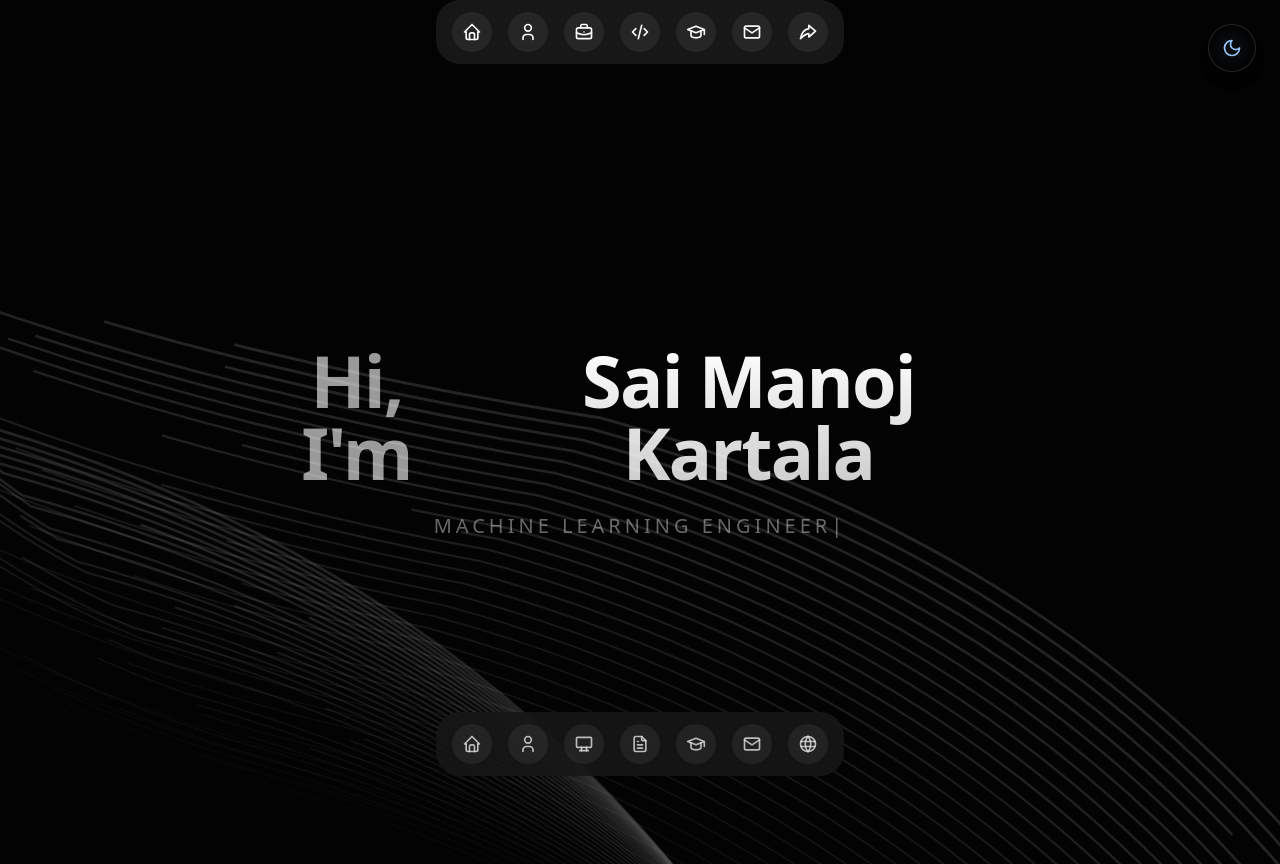
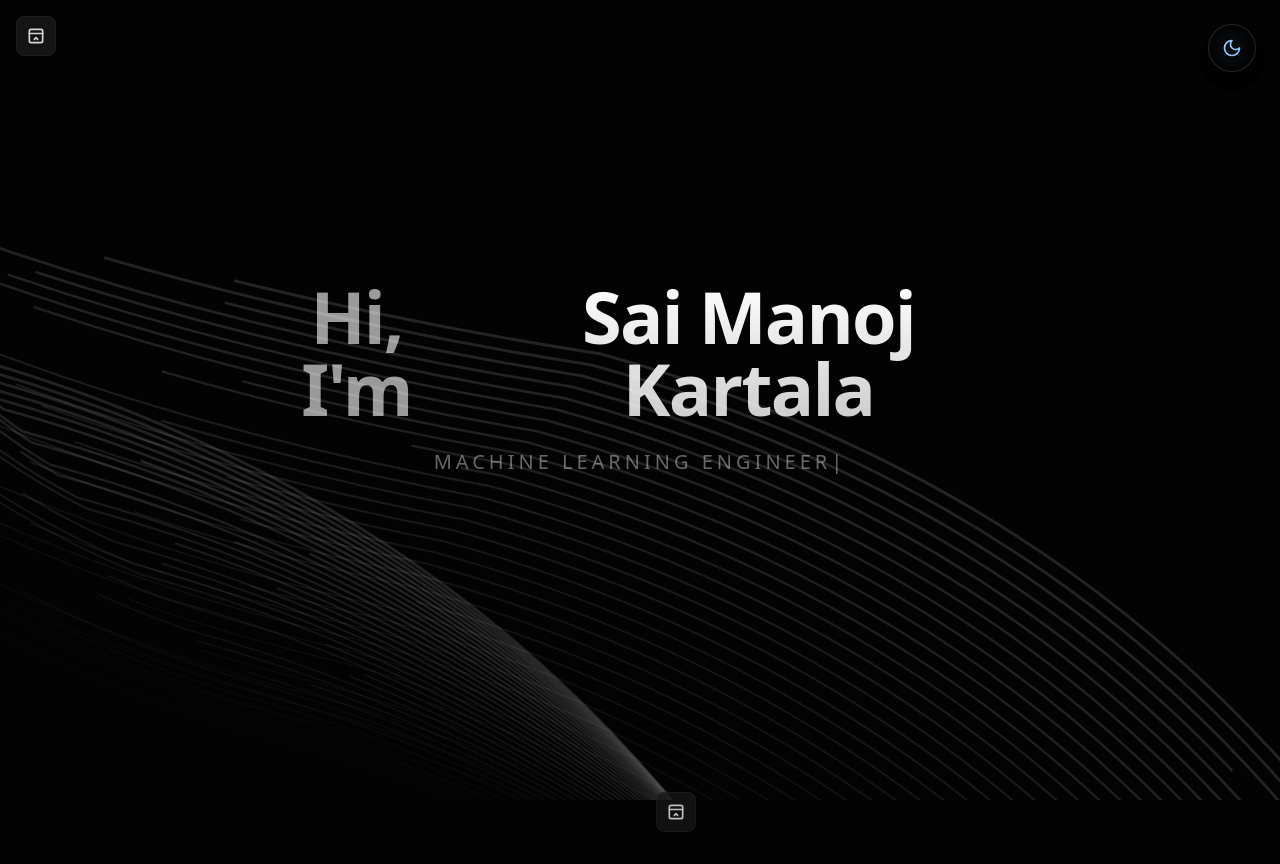
Before and after one commit to SaiManojK16/portfolio, a Next.js app: page / in a window 1280 px wide. After the commit the page ends 800 px from the top, so only its background shows below. Built offline with nearby package versions, Linux system fonts and the light colour scheme.

Commit message:
fix: Remove duplicate navigation and simplify to single menu

```diff
--- a/components/ui/floating-dock.tsx
+++ b/components/ui/floating-dock.tsx
@@ -4,15 +4,8 @@ import Link from "next/link"
 import { usePathname } from "next/navigation"
 import { cn } from "@/lib/utils"
 import { IconLayoutNavbarCollapse } from "@tabler/icons-react"
-import {
-  AnimatePresence,
-  MotionValue,
-  motion,
-  useMotionValue,
-  useSpring,
-  useTransform,
-} from "framer-motion"
-import { useRef, useState } from "react"
+import { AnimatePresence, motion } from "framer-motion"
+import { useState } from "react"
 
 type SubMenuItem = {
   title: string;
@@ -29,40 +22,19 @@ type DockItem = {
 
 interface FloatingDockProps {
   items: DockItem[]
-  desktopClassName?: string
-  mobileClassName?: string
+  className?: string
 }
 
 export const FloatingDock = ({
   items,
-  desktopClassName,
-  mobileClassName,
-}: {
-  items: DockItem[];
-  desktopClassName?: string;
-  mobileClassName?: string;
-}) => {
-  return (
-    <>
-      <FloatingDockDesktop items={items} className={desktopClassName} />
-      <FloatingDockMobile items={items} className={mobileClassName} />
-    </>
-  );
-};
-
-const FloatingDockMobile = ({
-  items,
   className,
-}: {
-  items: DockItem[];
-  className?: string;
-}) => {
+}: FloatingDockProps) => {
   const [open, setOpen] = useState(false);
   const [openSubmenu, setOpenSubmenu] = useState<string | null>(null);
   const pathname = usePathname();
 
   return (
-    <div className={cn("block md:hidden", className)}>
+    <div className={className}>
       {/* Menu Button */}
       <div className="fixed top-4 left-4 z-[100]">
         <motion.button
@@ -175,176 +147,3 @@ const FloatingDockMobile = ({
     </div>
   );
 };
-
-const FloatingDockDesktop = ({
-  items,
-  className,
-}: {
-  items: DockItem[];
-  className?: string;
-}) => {
-  let mouseX = useMotionValue(Infinity);
-  return (
-    <motion.div
-      onMouseMove={(e) => mouseX.set(e.pageX)}
-      onMouseLeave={() => mouseX.set(Infinity)}
-      className={cn(
-        "mx-auto hidden h-16 items-end gap-4 rounded-3xl bg-gray-50 px-4 pb-3 md:flex dark:bg-neutral-900",
-        className,
-      )}
-    >
-      {items.map((item) => (
-        <IconContainer mouseX={mouseX} key={item.title} {...item} />
-      ))}
-    </motion.div>
-  );
-};
-
-function IconContainer({
-  mouseX,
-  title,
-  icon,
-  href,
-  submenu,
-}: {
-  mouseX: MotionValue;
-  title: string;
-  icon: React.ReactNode;
-  href: string;
-  submenu?: SubMenuItem[];
-}) {
-  let ref = useRef<HTMLDivElement>(null);
-  const [hovered, setHovered] = useState(false);
-  const [openSubmenu, setOpenSubmenu] = useState(false);
-  const isExternalLink = href.startsWith('http') || href.startsWith('mailto:') || href === '#';
-
-  let distance = useTransform(mouseX, (val) => {
-    let bounds = ref.current?.getBoundingClientRect() ?? { x: 0, width: 0 };
-    return val - bounds.x - bounds.width / 2;
-  });
-
-  let widthTransform = useTransform(distance, [-150, 0, 150], [40, 80, 40]);
-  let heightTransform = useTransform(distance, [-150, 0, 150], [40, 80, 40]);
-
-  let widthTransformIcon = useTransform(distance, [-150, 0, 150], [20, 40, 20]);
-  let heightTransformIcon = useTransform(distance, [-150, 0, 150], [20, 40, 20]);
-
-  let width = useSpring(widthTransform, {
-    mass: 0.1,
-    stiffness: 150,
-    damping: 12,
-  });
-  let height = useSpring(heightTransform, {
-    mass: 0.1,
-    stiffness: 150,
-    damping: 12,
-  });
-
-  let widthIcon = useSpring(widthTransformIcon, {
-    mass: 0.1,
-    stiffness: 150,
-    damping: 12,
-  });
-  let heightIcon = useSpring(heightTransformIcon, {
-    mass: 0.1,
-    stiffness: 150,
-    damping: 12,
-  });
-
-  if (submenu) {
-    return (
-      <div className="relative">
-        <motion.div
-          ref={ref}
-          style={{ width, height }}
-          onMouseEnter={() => {
-            setOpenSubmenu(true);
-          }}
-          onMouseLeave={() => {
-            setOpenSubmenu(false);
-          }}
-          className="relative flex aspect-square items-center justify-center rounded-full bg-gray-200 dark:bg-neutral-800"
-        >
-          <motion.div
-            style={{ width: widthIcon, height: heightIcon }}
-            className="flex items-center justify-center"
-          >
-            {icon}
-          </motion.div>
-          <AnimatePresence>
-            {openSubmenu && (
-              <motion.div
-                initial={{ opacity: 0, y: 10 }}
-                animate={{ opacity: 1, y: 0 }}
-                exit={{ opacity: 0, y: 10 }}
-                className="absolute bottom-[calc(100%+0.5rem)] left-1/2 -translate-x-1/2 z-50"
-                style={{
-                  width: 'max-content',
-                  marginLeft: '-4px'
-                }}
-              >
-                <div className="bg-gray-50 dark:bg-neutral-900 rounded-xl p-3 shadow-lg border border-gray-200 dark:border-neutral-800">
-                  <div className="text-xs font-medium text-neutral-600 dark:text-neutral-400 mb-2 text-center">
-                    Socials
-                  </div>
-                  <div className="flex flex-col gap-2 items-center">
-                    {submenu.map((item) => (
-                      <a
-                        key={item.title}
-                        href={item.href}
-                        target="_blank"
-                        rel="noopener noreferrer"
-                        className="group flex h-10 w-10 items-center justify-center rounded-full bg-gray-100 hover:bg-gray-200 dark:bg-neutral-800 dark:hover:bg-neutral-700 transition-colors relative"
-                        title={item.title}
-                      >
-                        <div className="h-5 w-5">{item.icon}</div>
-                        <div className="absolute left-full ml-2 px-2 py-1 bg-gray-800 text-white text-xs rounded opacity-0 group-hover:opacity-100 transition-opacity whitespace-nowrap">
-                          {item.title}
-                        </div>
-                      </a>
-                    ))}
-                  </div>
-                </div>
-              </motion.div>
-            )}
-          </AnimatePresence>
-        </motion.div>
-      </div>
-    );
-  }
-
-  const content = (
-    <motion.div
-      ref={ref}
-      style={{ width, height }}
-      onMouseEnter={() => setHovered(true)}
-      onMouseLeave={() => setHovered(false)}
-      className="relative flex aspect-square items-center justify-center rounded-full bg-gray-200 dark:bg-neutral-800"
-    >
-      <AnimatePresence>
-        {hovered && (
-          <motion.div
-            initial={{ opacity: 0, y: 10, x: "-50%" }}
-            animate={{ opacity: 1, y: 0, x: "-50%" }}
-            exit={{ opacity: 0, y: 2, x: "-50%" }}
-            className="absolute -top-8 left-1/2 w-fit rounded-md border border-gray-200 bg-gray-100 px-2 py-0.5 text-xs whitespace-pre text-neutral-700 dark:border-neutral-900 dark:bg-neutral-800 dark:text-white"
-          >
-            {title}
-          </motion.div>
-        )}
-      </AnimatePresence>
-      <motion.div
-        style={{ width: widthIcon, height: heightIcon }}
-        className="flex items-center justify-center"
-      >
-        {icon}
-      </motion.div>
-    </motion.div>
-  );
-
-  if (isExternalLink) {
-    return <a href={href}>{content}</a>;
-  }
-
-  return <Link href={href}>{content}</Link>;
-}
```
